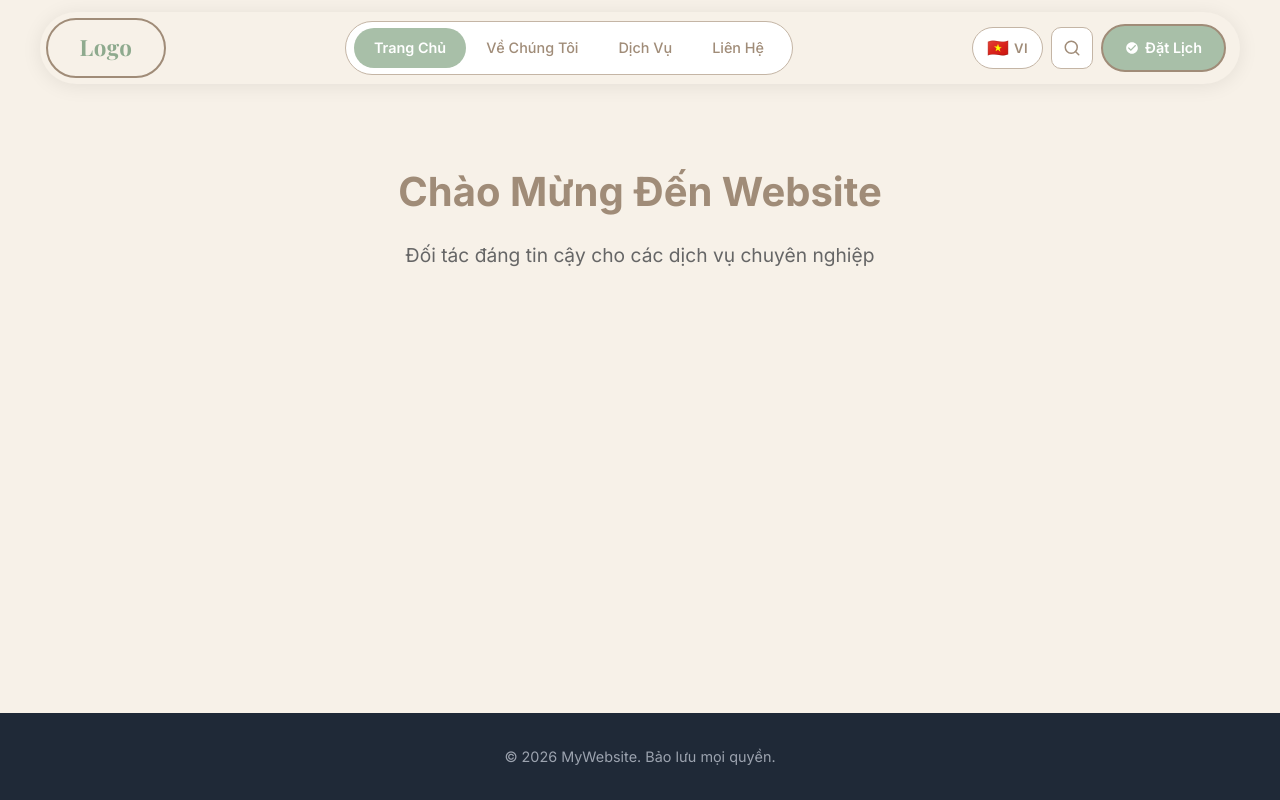
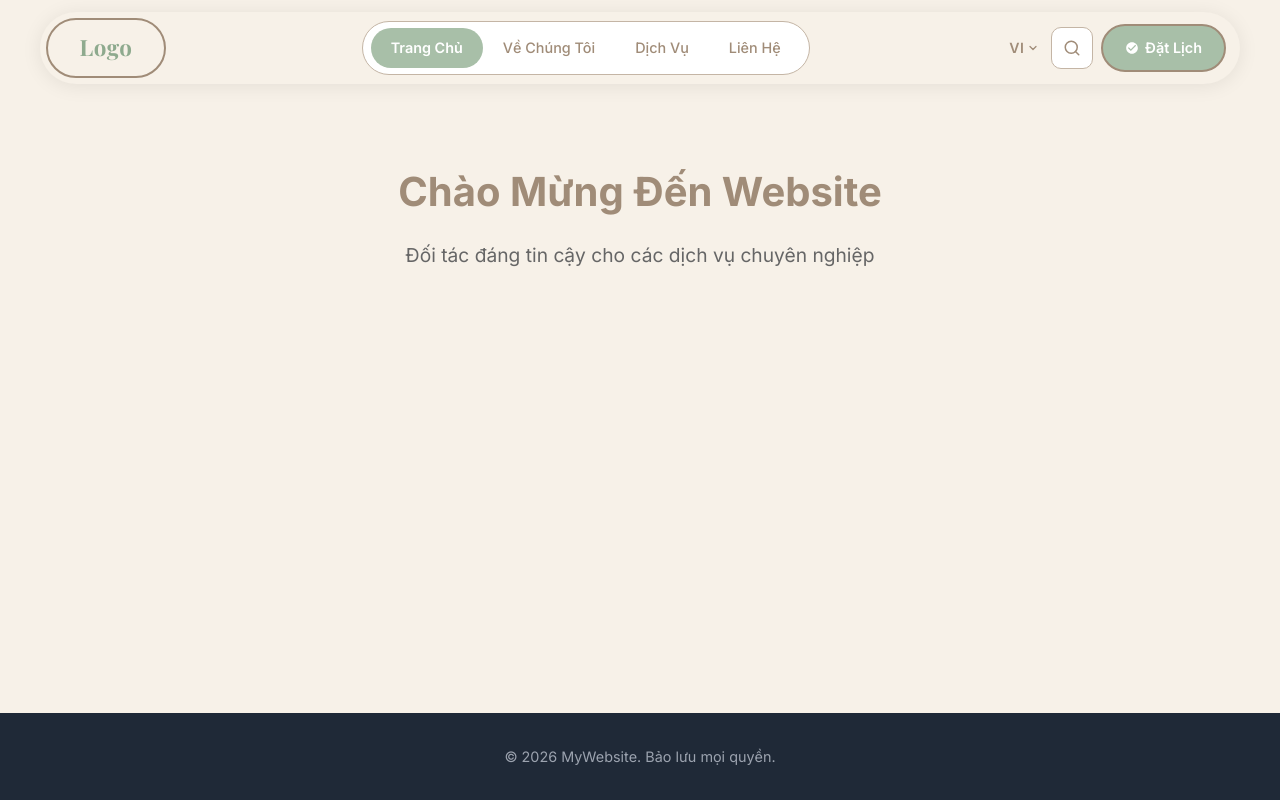
Before and after one commit to hieubkforwork/web_mom_baby, a React (Vite) app: page / in a window 1280 px wide. Built offline with nearby package versions, Linux system fonts and the light colour scheme.

Commit message:
Feature: Language change button

```diff
--- a/src/components/Header/Header.css
+++ b/src/components/Header/Header.css
@@ -153,40 +153,43 @@
   background-color: rgba(168, 191, 168, 0.08);
 }
 
-/* Language toggle button */
+/* Language toggle — minimal dropdown */
 .btn-lang {
   display: flex;
   align-items: center;
-  gap: 5px;
+  gap: 3px;
   height: 42px;
-  padding: 0 14px;
-  border: 1.5px solid var(--clr-border);
-  border-radius: 30px;
-  background: var(--clr-white);
+  padding: 0 4px;
+  border: none;
+  background: transparent;
   color: var(--clr-text);
   cursor: pointer;
   font-family: var(--font-body);
-  font-size: 0.82rem;
+  font-size: 0.88rem;
   font-weight: 600;
-  transition: border-color 0.3s, background-color 0.3s, transform 0.2s;
+  letter-spacing: 0.3px;
+  transition: color 0.25s;
 }
 
 .btn-lang:hover {
-  border-color: var(--clr-primary);
-  background-color: rgba(168, 191, 168, 0.08);
+  color: var(--clr-text-dark);
 }
 
 .btn-lang:active {
-  transform: scale(0.96);
+  opacity: 0.7;
 }
 
-.btn-lang-flag {
-  font-size: 1.1rem;
+.btn-lang-code {
   line-height: 1;
 }
 
-.btn-lang-code {
-  letter-spacing: 0.5px;
+.btn-lang-chevron {
+  margin-top: 1px;
+  transition: transform 0.25s;
+}
+
+.btn-lang:hover .btn-lang-chevron {
+  transform: translateY(1px);
 }
 
 /* Mobile-only nav actions (hidden on desktop) */
--- a/src/components/Header/Header.jsx
+++ b/src/components/Header/Header.jsx
@@ -66,10 +66,12 @@ const Header = () => {
 
         {/* Right actions */}
         <div className="header-actions">
-          {/* Language toggle */}
+          {/* Language toggle — minimal dropdown style */}
           <button className="btn-lang" onClick={toggleLang} title={lang === 'en' ? 'Chuyển sang Tiếng Việt' : 'Switch to English'}>
-            <span className="btn-lang-flag">{lang === 'en' ? '🇬🇧' : '🇻🇳'}</span>
             <span className="btn-lang-code">{lang.toUpperCase()}</span>
+            <svg className="btn-lang-chevron" width="12" height="12" viewBox="0 0 24 24" fill="none" stroke="currentColor" strokeWidth="2.5" strokeLinecap="round" strokeLinejoin="round">
+              <polyline points="6 9 12 15 18 9" />
+            </svg>
           </button>
 
           {/* Search button */}
```
Also changed, not shown: src/context/LanguageContext.jsx (line endings or trailing spaces).
